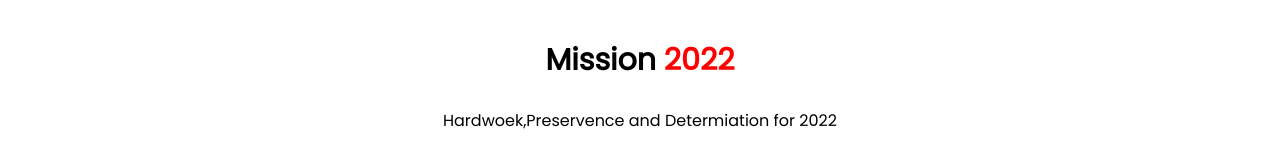
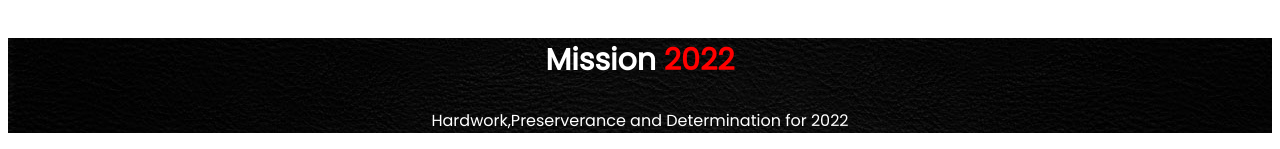
Before and after one commit to tanbirh55/tanbir-portfolio, a plain HTML site: page index.html in a window 1280 px wide. Shown: the part 2222-2371 px from the top of the page. Drawn offline with Linux system fonts and the light colour scheme.

Commit message:
footer-image

```diff
--- a/index.html
+++ b/index.html
@@ -92,8 +92,10 @@
     </section>
     <section>
         <footer class="hardwork">
-            <h1 class="style">Mission <span class="Determine">2022</span></h1>
-            <p>Hardwoek,Preservence and Determiation for 2022</p>
+            <div class="style">
+                <h1 class="white-color">Mission <span class="Determine">2022</span> </h1>
+                <p class="white-color">Hardwork,Preserverance and Determination for 2022</p>
+            </div>
 
         </footer>
 
--- a/style.css
+++ b/style.css
@@ -96,5 +96,9 @@ h1{
 
 }
 .style{
-    background-image: url(pictures/);
+    background-image: url(footer.jpg);
 }
+.white-color{
+    color: white;
+    padding: 10px auto;
+}
```
